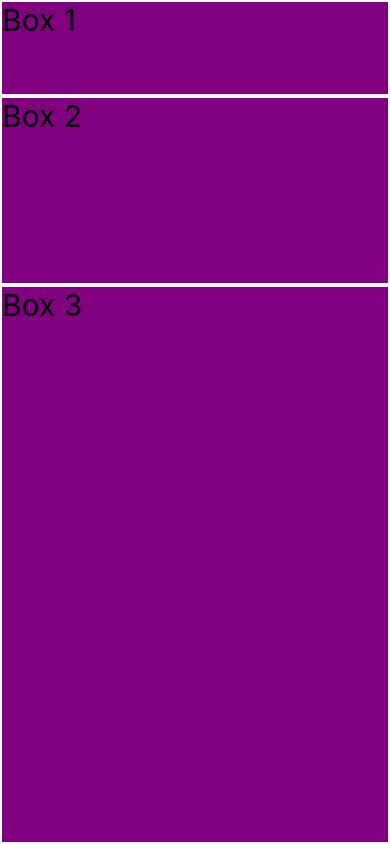
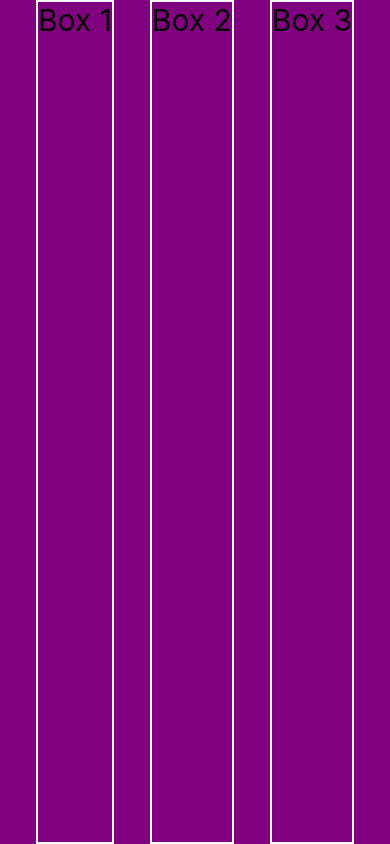
Before and after one commit to psyQore/myfirstapp-reactnative, a React Native app: screen / in a window 390 px wide. Built offline with nearby package versions, Linux system fonts and the light colour scheme.

Commit message:
Ejemplo de justify content

```diff
--- a/src/screens/FlexScreen.tsx
+++ b/src/screens/FlexScreen.tsx
@@ -17,22 +17,20 @@ const styles = StyleSheet.create({
   container: {
     flex: 1,
     backgroundColor: 'purple',
-    flexDirection: 'column',
+    flexDirection: 'row',
+    justifyContent: 'space-evenly',
   },
   box1: {
-    flex: 1,
     borderWidth: 2,
     borderColor: 'white',
     fontSize: 30,
   },
   box2: {
-    flex: 2,
     borderWidth: 2,
     borderColor: 'white',
     fontSize: 30,
   },
   box3: {
-    flex: 6,
     borderWidth: 2,
     borderColor: 'white',
     fontSize: 30,
```
